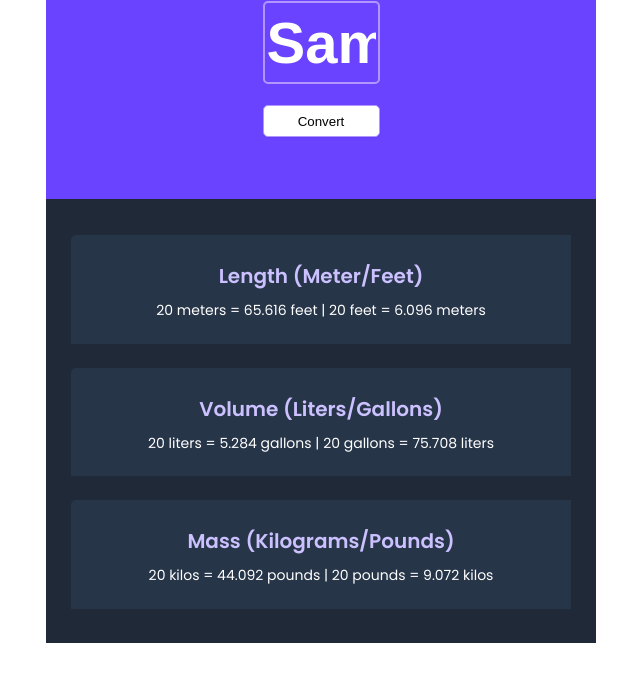
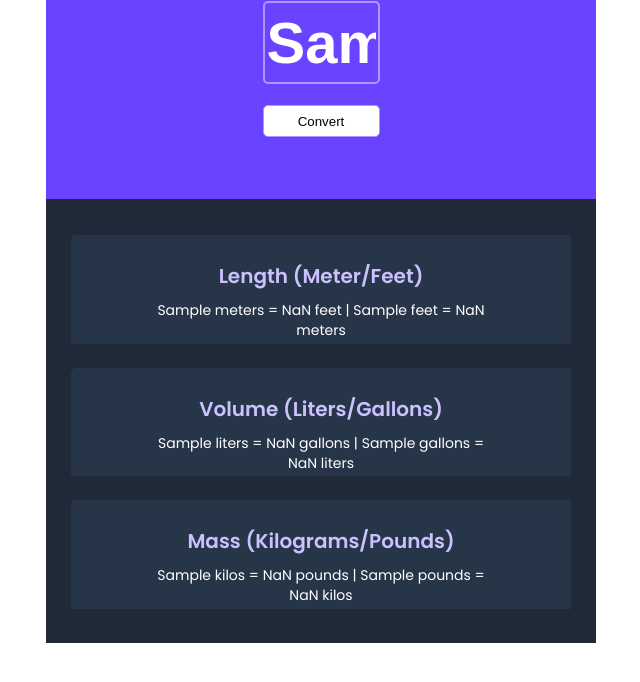
Before and after one commit to El-Jakes/unit-converter, a plain HTML site: page index.html in a window 1280 px wide. Both pictures are taken after typing "Sample" into the empty fields and a click on the button "Convert". Shown: the part 102-784 px from the top of the page, without its empty margins (319-959 px from the left). Drawn offline with Linux system fonts and the light colour scheme.

Commit message:
change cursor to pointer, complete conversion logic and render result on screen, delete html codes not needed anymore

```diff
--- a/index.css
+++ b/index.css
@@ -19,7 +19,7 @@ body {
 }
 
 .header {
-    margin-bottom: 2.25em;
+  margin-bottom: 2.25em;
   display: flex;
   flex-direction: column;
   align-items: center;
@@ -71,6 +71,7 @@ body {
   text-transform: capitalize;
   background: #fff;
   box-shadow: 0px 1px 2px 0px rgba(0, 0, 0, 0.05);
+  cursor: pointer;
 }
 
 .result-container {
@@ -83,7 +84,7 @@ body {
 }
 
 .result-title {
-    margin: 0;
+  margin: 0;
   color: #ccc1ff;
   font-size: 1.25rem;
   font-weight: 600;
@@ -92,7 +93,7 @@ body {
 
 .result-text {
   color: #fff;
-  font-size: .875rem;
+  font-size: 0.875rem;
   font-weight: 400;
   line-height: 20px;
 }
--- a/index.html
+++ b/index.html
@@ -18,34 +18,22 @@
       <section class="result-container">
         <div class="result">
           <h2 class="result-title">Length (Meter/Feet)</h2>
-          <p class="result-text">
-            <span id="meter-feet">20 meters = 65.616 feet</span> |
-            <span id="feet-meter">20 feet = 6.096 meters</span>
-          </p>
+          <p class="result-text" id="length-el"></p>
         </div>
       </section>
       <section class="result-container">
         <div class="result">
-          <h2 class="result-title">Volume (Liters/Gallons)
-</h2>
-          <p class="result-text">
-            <span id="meter-feet">20 liters = 5.284 gallons</span> |
-            <span id="feet-meter">20 gallons = 75.708 liters</span>
-          </p>
+          <h2 class="result-title">Volume (Liters/Gallons)</h2>
+          <p class="result-text" id="volume-el"></p>
         </div>
       </section>
       <section class="result-container">
         <div class="result">
           <h2 class="result-title">Mass (Kilograms/Pounds)</h2>
-          <p class="result-text">
-            <span id="meter-feet">20 kilos = 44.092 pounds</span> |
-            <span id="feet-meter">20 pounds = 9.072 kilos</span>
-          </p>
+          <p class="result-text" id="mass-el"></p>
         </div>
       </section>
     </div>
-20 liters = 5.284 gallons | 20 gallons = 75.708 liters
-20 kilos = 44.092 pounds | 20 pounds = 9.072 kilos
     <script src="index.js"></script>
   </body>
 </html>
--- a/index.js
+++ b/index.js
@@ -1,22 +1,69 @@
+// 1 meter = '3.281 feet'
+// 1 liter = '0.264 gallon'
+// 1 kilogram = '2.204 pound'
+let length = 3.281;
+let volume = 0.264;
+let weight = 2.204;
 
-    // 1 meter = '3.281 feet'
-    // 1 liter = '0.264 gallon'
-    // 1 kilogram = '2.204 pound'
-let length = 3.281
-let volume = 0.264
-let weight = 2.204
+const inputEl = document.querySelector("#input-el");
+const convertBtn = document.querySelector("#convert-btn");
+const lengthEl = document.querySelector("#length-el");
+const volumeEl = document.querySelector("#volume-el");
+const massEl = document.querySelector("#mass-el");
 
-const inputEl = document.querySelector('#input-el')
-const convertBtn = document.querySelector('#convert-btn')
+convertBtn.addEventListener("click", () => {
+  render();
+});
 
+const render = () => {
+  const inputValue = inputEl.value;
+  meterToFeet = inputValue * length;
+  litersToGallon = inputValue * volume;
+  kilogramsToPounds = inputValue * weight;
+  feetToMeter = inputValue / length;
+  gallonToLiters = inputValue / volume;
+  poundsToKilograms = inputValue / weight;
 
-convertBtn.addEventListener('click', () => {
-    const inputValue = inputEl.value
-    meterToFeet = inputValue * length
-    litersToGallon = inputValue * volume
-    kilogramsToPounds = inputValue * weight
-    feetToMeter = inputValue / length
-    gallonToLiters = inputValue / volume
-    PoundsToKilograms = inputValue / weight
-    alert (feetToMeter)
-})
+  if (inputValue <= 1) {
+    lengthEl.innerHTML = `
+      <span>${inputValue} meter = ${meterToFeet.toFixed(3)} feet</span> |
+      <span>${inputValue} foot = ${feetToMeter.toFixed(3)} meter</span>`;
+    volumeEl.innerHTML = `
+      <span>${inputValue} liter = ${litersToGallon.toFixed(3)} gallon</span> |
+      <span>${inputValue} gallon = ${gallonToLiters.toFixed(3)} liters</span>`;
+    massEl.innerHTML = `
+      <span>${inputValue} kilo = ${kilogramsToPounds.toFixed(3)} pounds</span> |
+      <span>${inputValue} pound = ${poundsToKilograms.toFixed(3)} kilos</span>`;
+  } else if (
+    inputValue > 1 &&
+    feetToMeter <= 1 &&
+    litersToGallon <= 1 &&
+    poundsToKilograms <= 1
+  ) {
+    lengthEl.innerHTML = `
+      <span>${inputValue} meters = ${meterToFeet.toFixed(3)} feet</span> |
+      <span>${inputValue} feet = ${feetToMeter.toFixed(3)} meter</span>`;
+    volumeEl.innerHTML = `
+      <span>${inputValue} liters = ${litersToGallon.toFixed(3)} gallon</span> |
+      <span>${inputValue} gallons = ${gallonToLiters.toFixed(3)} liters</span>`;
+    massEl.innerHTML = `
+      <span>${inputValue} kilos = ${kilogramsToPounds.toFixed(
+      3
+    )} pounds</span> |
+      <span>${inputValue} pounds = ${poundsToKilograms.toFixed(3)} kilo</span>`;
+  } else {
+    lengthEl.innerHTML = `
+      <span>${inputValue} meters = ${meterToFeet.toFixed(3)} feet</span> |
+      <span>${inputValue} feet = ${feetToMeter.toFixed(3)} meters</span>`;
+    volumeEl.innerHTML = `
+      <span>${inputValue} liters = ${litersToGallon.toFixed(3)} gallons</span> |
+      <span>${inputValue} gallons = ${gallonToLiters.toFixed(3)} liters</span>`;
+    massEl.innerHTML = `
+      <span>${inputValue} kilos = ${kilogramsToPounds.toFixed(
+      3
+    )} pounds</span> |
+      <span>${inputValue} pounds = ${poundsToKilograms.toFixed(
+      3
+    )} kilos</span>`;
+  }
+};
```
